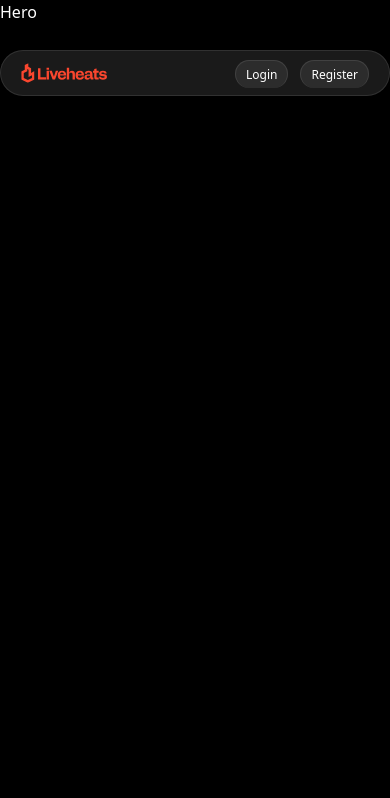
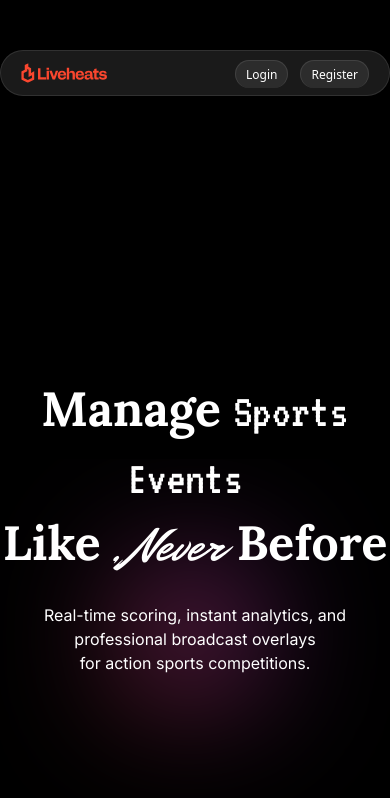
Before and after one commit to epenflow/liveheats, a Next.js app: page / in a window 390 px wide. Shown: the top 798 px of the page. Built offline with nearby package versions, Linux system fonts and the light colour scheme.

Commit message:
feat(view/hero): Implement Hero component with gradient background and responsive styles

```diff
--- /dev/null
+++ b/src/components/views/hero/base.css
@@ -0,0 +1,43 @@
+@tailwind components;
+
+@layer components {
+	.hero-container {
+		min-height: 100vh;
+		height: 100%;
+		display: flex;
+		flex-direction: column;
+		align-items: center;
+		justify-content: center;
+		position: relative;
+		margin-top: 14rem;
+	}
+	.hero-content {
+		@apply space-y-6;
+		position: relative;
+		z-index: 10;
+	}
+	.content-heading {
+		@apply text-center font-lora font-bold text-5xl leading-[4rem];
+	}
+	.content-text {
+		@apply font-inter text-center;
+	}
+	.gradient-circle {
+		position: absolute;
+		width: 100%;
+		height: 100%;
+		top: 0;
+		left: 0;
+	}
+	.gradient-circle img {
+		width: 100%;
+		height: 100%;
+		object-fit: contain;
+	}
+	.gradient-box {
+		@apply bg-gradient-to-t from-black to-transparent;
+		width: 100%;
+		height: 15rem;
+		bottom: 0;
+	}
+}
--- a/src/components/views/hero/index.tsx
+++ b/src/components/views/hero/index.tsx
@@ -1,9 +1,59 @@
-const Hero = () => {
+import Image from 'next/image';
+import React from 'react';
+import './base.css';
+
+const Hero: React.FC = () => {
+	const { content, Gradient } = resources;
 	return (
-		<section>
-			<h1>Hero</h1>
+		<section className="hero-container">
+			<div className="hero-content">
+				<h1 className="content-heading">
+					{Object.entries(content.heading).map(([id, Element]) => (
+						<Element key={id} />
+					))}
+				</h1>
+				<p className="content-text">
+					{Object.entries(content.text).map(([id, Element]) => (
+						<Element key={id} />
+					))}
+				</p>
+			</div>
+			<Gradient />
 		</section>
 	);
 };
-
+const resources = {
+	content: {
+		heading: [
+			() => <span>Manage&nbsp;</span>,
+			() => <span className="font-vt-323 font-normal">Sports Events&nbsp;</span>,
+			() => <br />,
+			() => <span>Like&nbsp;</span>,
+			() => <span className="font-mr-dafoe font-normal">, Never&nbsp;</span>,
+			() => <span>Before</span>,
+		],
+		text: [
+			() => (
+				<span>
+					Real-time scoring, instant analytics, and professional broadcast overlays
+				</span>
+			),
+			() => <br />,
+			() => <span>for action sports competitions.</span>,
+		],
+	},
+	Gradient: () => (
+		<React.Fragment>
+			<div className="gradient-circle">
+				<Image
+					src={'/gradient.svg'}
+					alt="gradient"
+					width={0}
+					height={0}
+				/>
+			</div>
+			<div className="gradient-box" />
+		</React.Fragment>
+	),
+};
 export default Hero;
```
Also changed, not shown: public/Heat.svg (added), public/gradient.svg (added).
